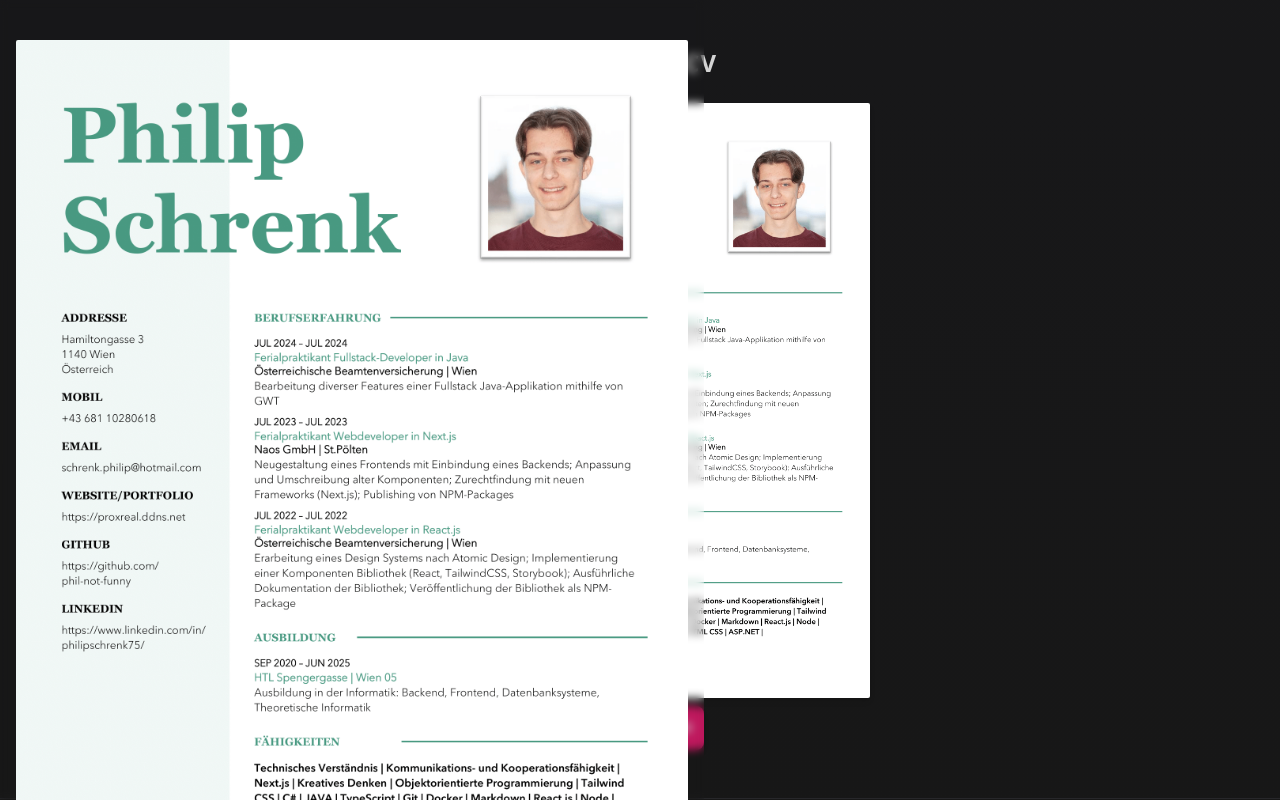
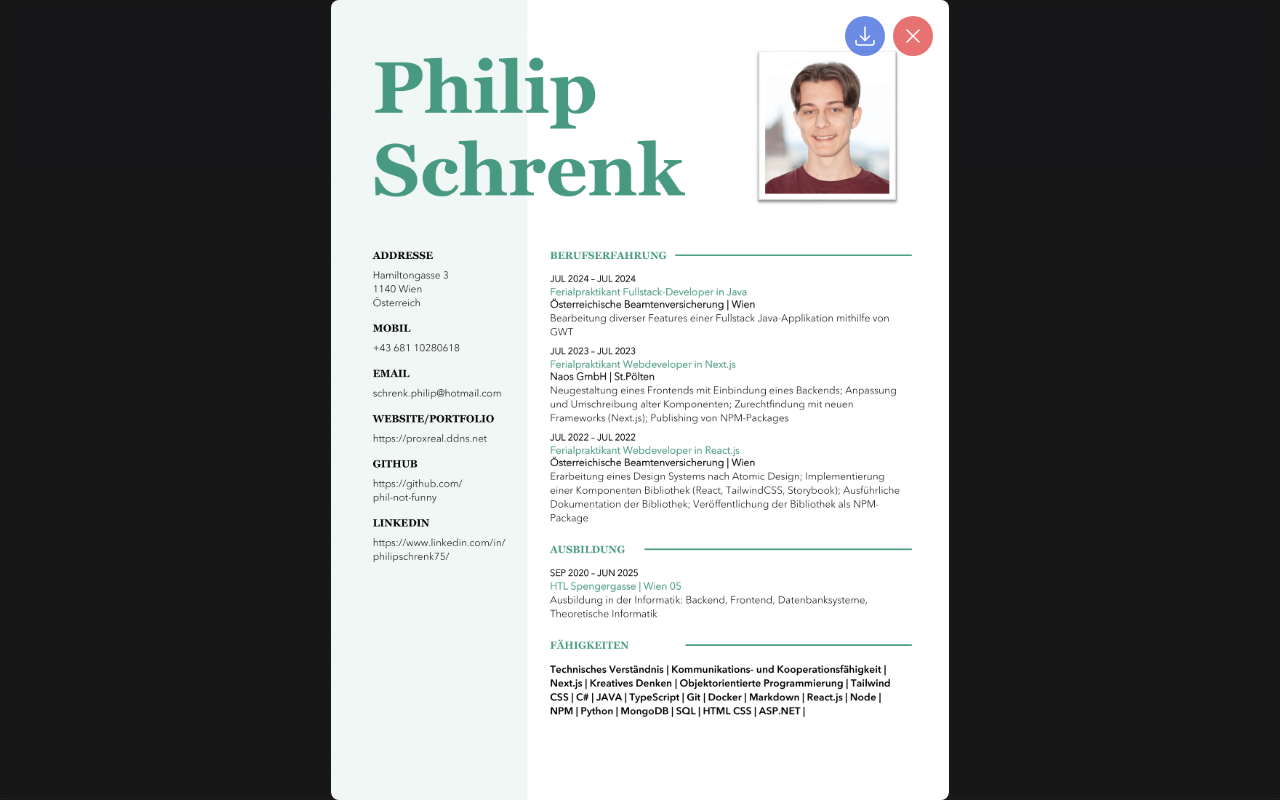
Before and after one commit to phil-not-funny/proxreal-homepage-nextjs, a Next.js app: page /contact in a window 1280 px wide. Both pictures are taken after a click on the picture 640 px from the left and 1141 px from the top of the page. Shown: the part 741-1541 px from the top of the page. Built offline with nearby package versions, Linux system fonts and the light colour scheme.

Commit message:
fixed enlargable image

```diff
--- a/src/components/low/EnlargeableImage.tsx
+++ b/src/components/low/EnlargeableImage.tsx
@@ -1,5 +1,8 @@
 "use client";
 
+import { IconButton } from "@/components/Materials";
+import { ArrowDownTrayIcon } from "@heroicons/react/24/solid";
+import { XMarkIcon } from "@heroicons/react/24/solid";
 import { Dialog, DialogBody } from "@material-tailwind/react";
 import Image from "next/image";
 import { Fragment, useState } from "react";
@@ -25,17 +28,27 @@ const EnlargableImage: React.FC<EnlargableImageProps> = ({
     <Fragment>
       <Dialog
         open={open}
-        size="xl"
         handler={handleOpen}
-        className="flex justify-center items-center backdrop-blur-sm bg-transparent"
+        className="bg-transparent flex items-center justify-center backdrop-blur-sm w-screen"
+        style={{ maxWidth: "100vw", maxHeight: "100vh" }} // Ensure full viewport coverage
       >
-        <DialogBody className="relative">
-
-          <img
-            src={src}
-            alt={alt}
-            className={`w-[42rem] rounded-sm ${className}`}
-          />
+        <DialogBody className="p-0 flex items-center justify-center">
+          <img src={src} alt={alt} className="max-h-screen w-auto rounded-lg" />
+          <div className="absolute top-4 right-4 flex flex-row-reverse gap-2">
+            <button
+              className="bg-red-600 transition-all duration-100 ease-in-out text-white text-2xl font-bold bg-opacity-65 rounded-full w-10 h-10 flex items-center justify-center hover:bg-opacity-90"
+              onClick={handleOpen}
+            >
+              <XMarkIcon className="w-6 h-6" />
+            </button>
+            <a href="/downloads/CV_Philip_Schrenk.pdf" download>
+              <button
+                className="bg-blue-700 transition-all duration-100 ease-in-out text-white text-2xl font-bold bg-opacity-65 rounded-full w-10 h-10 flex items-center justify-center hover:bg-opacity-90"
+              >
+                <ArrowDownTrayIcon className="w-6 h-6" />
+              </button>
+            </a>
+          </div>
         </DialogBody>
       </Dialog>
       <Image
```
